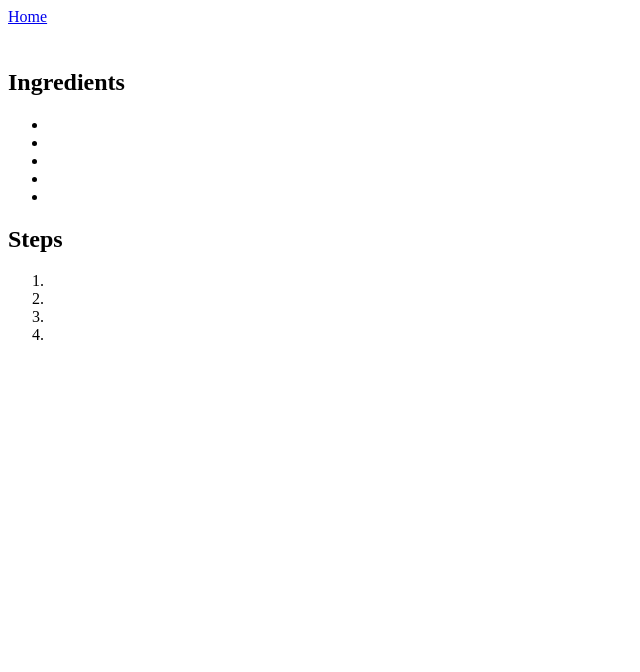
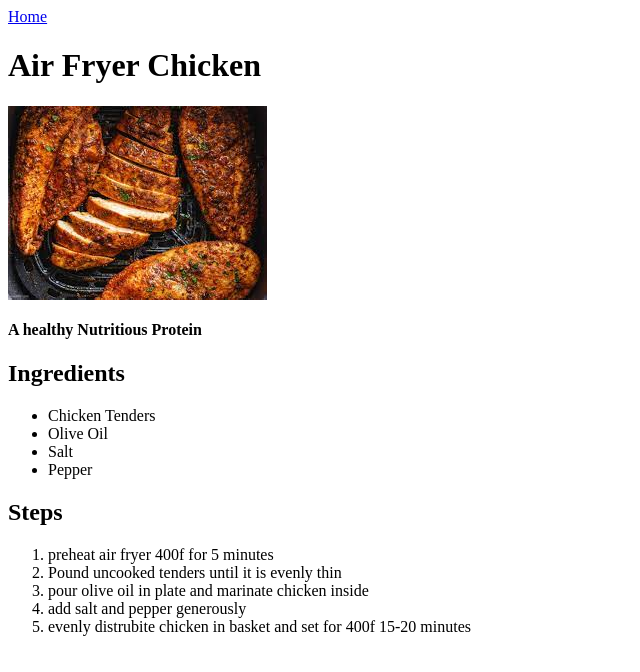
Before and after one commit to smithj232/odin-recipes, a plain HTML site: page recipes/recipe3.html in a window 1280 px wide. Shown: the whole page, without its empty margins (0-640 px from the left). Drawn offline with Linux system fonts and the light colour scheme.

Commit message:
complete recipe 3

```diff
--- a/recipes/recipe3.html
+++ b/recipes/recipe3.html
@@ -1,20 +1,20 @@
-<title></title>
+<title>Air Fryer Chicken</title>
 <a href="../index.html">Home</a>
-<h1></h1>
-  <img src=""alt="">
-  <h4></h4>
+<h1>Air Fryer Chicken</h1>
+  <img src="../img/air-fryer-chicken.jpeg"alt="">
+  <h4>A healthy Nutritious Protein</h4>
 <h2>Ingredients</h2>
   <ul>
-    <li></li>
-    <li></li>
-    <li></li>
-    <li></li>
-    <li></li>
+    <li>Chicken Tenders</li>
+    <li>Olive Oil</li>
+    <li>Salt</li>
+    <li>Pepper</li>
   </ul>
 <h2>Steps</h2>
   <ol>
-    <li></li>
-    <li></li>
-    <li></li>
-    <li></li>
+    <li>preheat air fryer 400f for 5 minutes</li>
+    <li>Pound uncooked tenders until it is evenly thin</li>
+    <li>pour olive oil in plate and marinate chicken inside</li>
+    <li>add salt and pepper generously</li>
+    <li>evenly distrubite chicken in basket and set for 400f 15-20 minutes</li>
   </ol>
```
Also changed, not shown: index.html (+2 -2 lines), img/air-fryer-chicken.jpeg (added).
